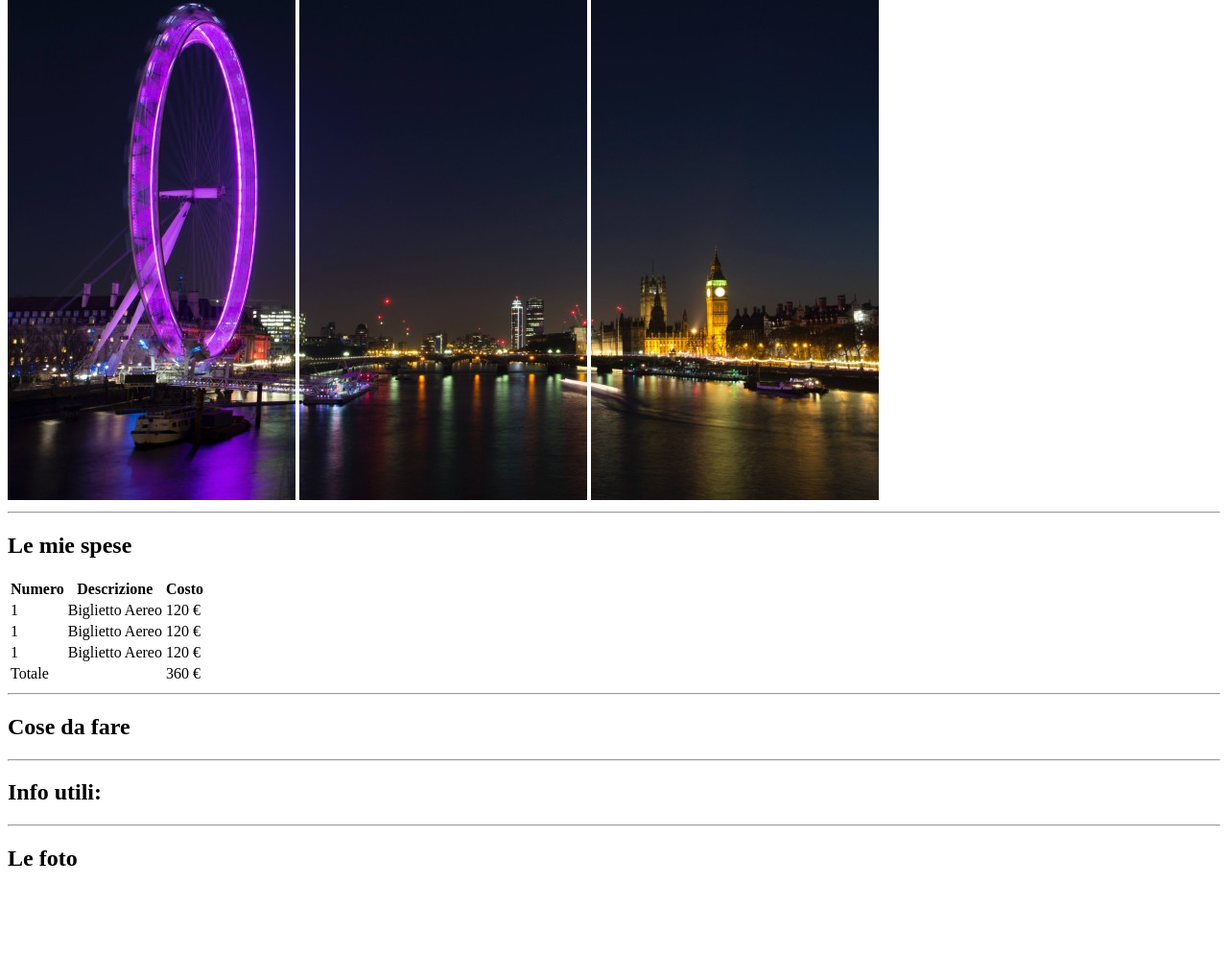
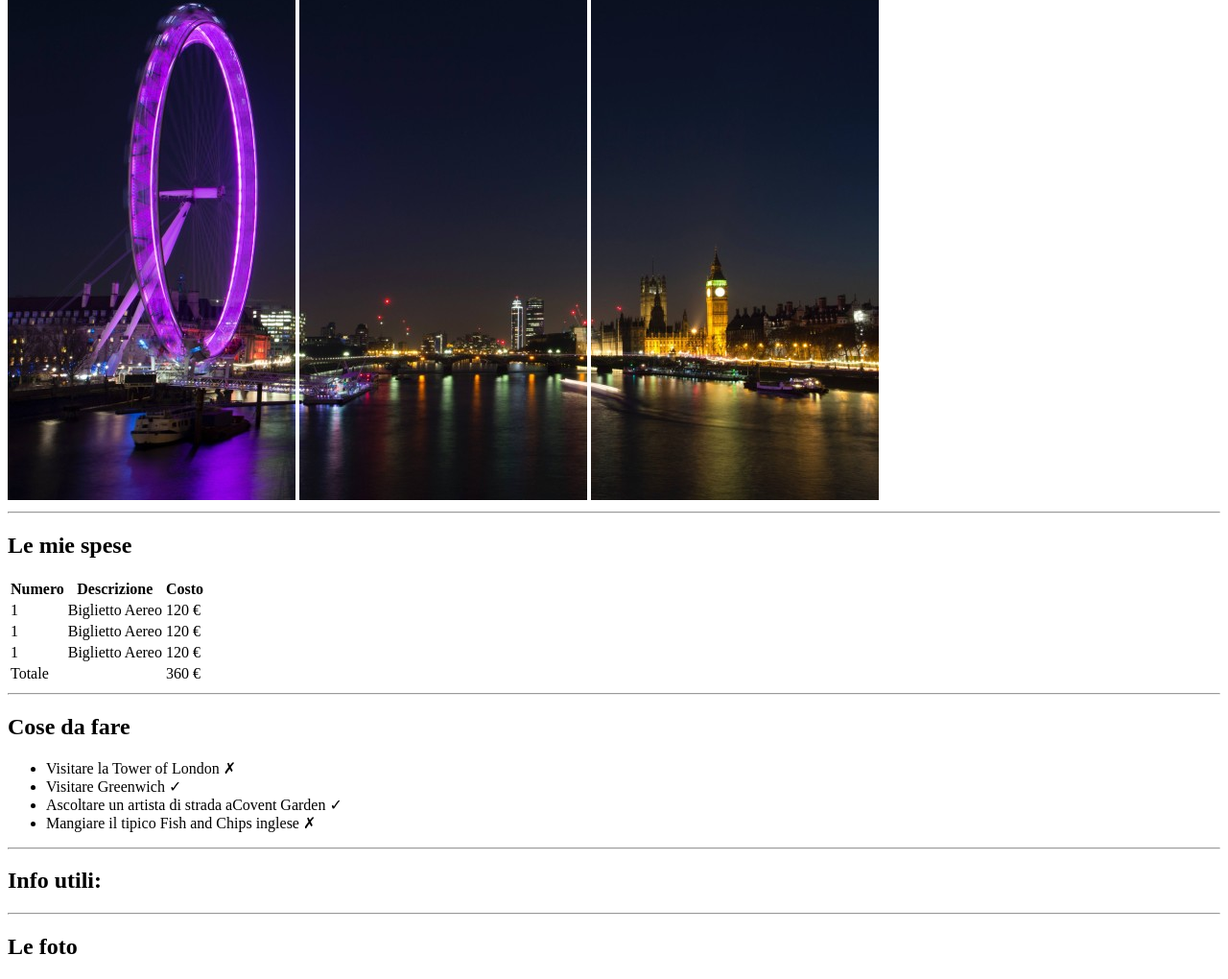
Before and after one commit to dmtpat/html-london-trip, a plain HTML site: page index.html in a window 1280 px wide. Shown: the part 159-1179 px from the top of the page at 96% size. Before the commit the page ends 1087 px from the top, so only its background shows below. Drawn offline with Linux system fonts and the light colour scheme.

Commit message:
section 3 complete

```diff
--- a/index.html
+++ b/index.html
@@ -48,7 +48,20 @@
 
     <hr>
     <h2>Cose da fare</h2>
-
+        <ul>
+            <li>
+                Visitare la Tower of London &#10007;
+            </li>
+            <li>
+                Visitare Greenwich &#10003;
+            </li>
+            <li>
+                Ascoltare un artista di strada aCovent Garden &#10003;
+            </li>
+            <li>
+                Mangiare il tipico Fish and Chips inglese &#10007;
+            </li>
+        </ul>
     <hr>
     <h2>Info utili:</h2>
 
```
